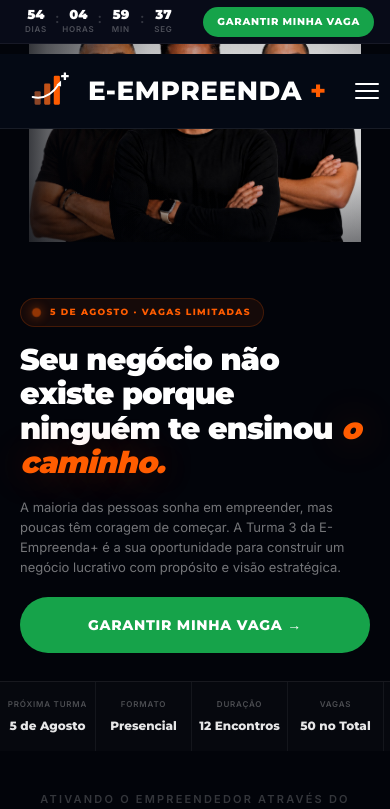
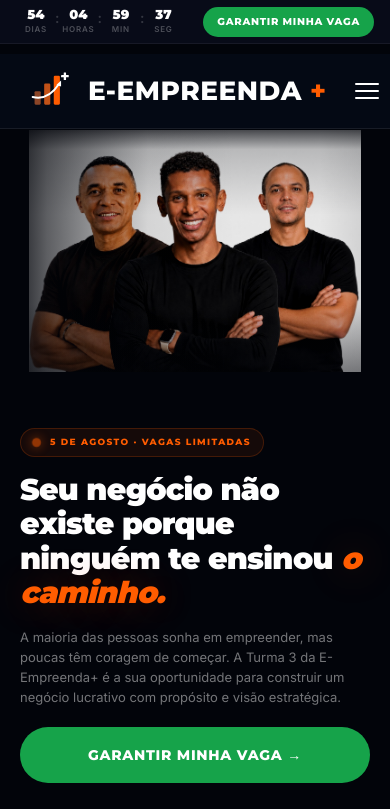
Before and after one commit to pluppex-art/E-EMPREENDA-Plus, a React (Vite) app: page / in a window 390 px wide. Shown: the top 809 px of the page. Built offline with nearby package versions, Linux system fonts and the light colour scheme; no server answers; the database is empty.

Commit message:
style: adjust hero section padding to accommodate fixed navbar and announcement bar

```diff
--- a/src/pages/Home/Home.module.css
+++ b/src/pages/Home/Home.module.css
@@ -669,14 +669,13 @@
     grid-template-columns: 1fr;
     grid-template-rows: auto auto auto;
     min-height: auto;
-    padding-top: 0;
+    padding-top: 130px; /* mantém espaço para announcement bar + navbar fixos */
   }
   .heroRight {
     grid-column: 1;
     grid-row: 1;
     min-height: 55vw;
     max-height: 400px;
-    padding-top: 130px; /* espaço para navbar + announcement */
   }
   .heroLeft {
     grid-column: 1;
@@ -776,7 +775,7 @@
   .sectionH2 { font-size: clamp(24px, 9vw, 36px); }
 
   /* Hero */
-  .heroRight { min-height: 62vw; max-height: 320px; padding-top: 110px; }
+  .heroRight { min-height: 62vw; max-height: 320px; }
   .heroContent { padding: 20px 20px 28px; }
   .heroH1 { font-size: clamp(22px, 8vw, 30px); line-height: 1.15; }
   .heroSub { font-size: 13px; margin-bottom: 20px; }
```
